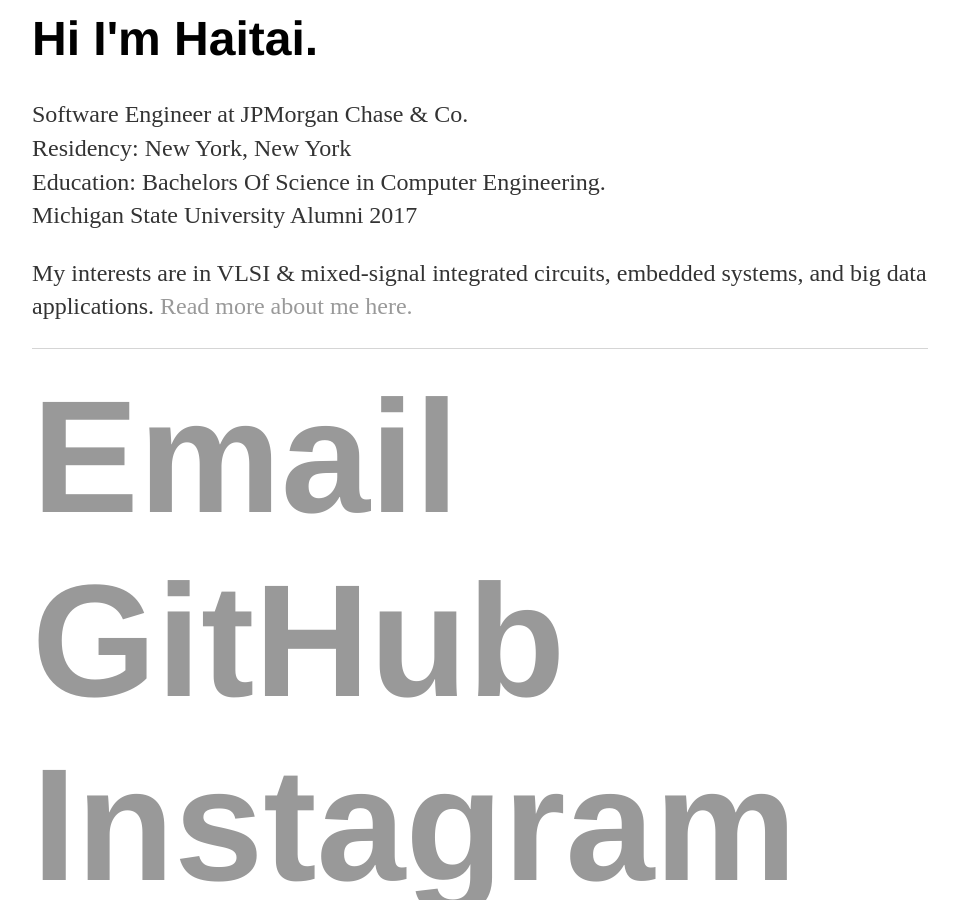
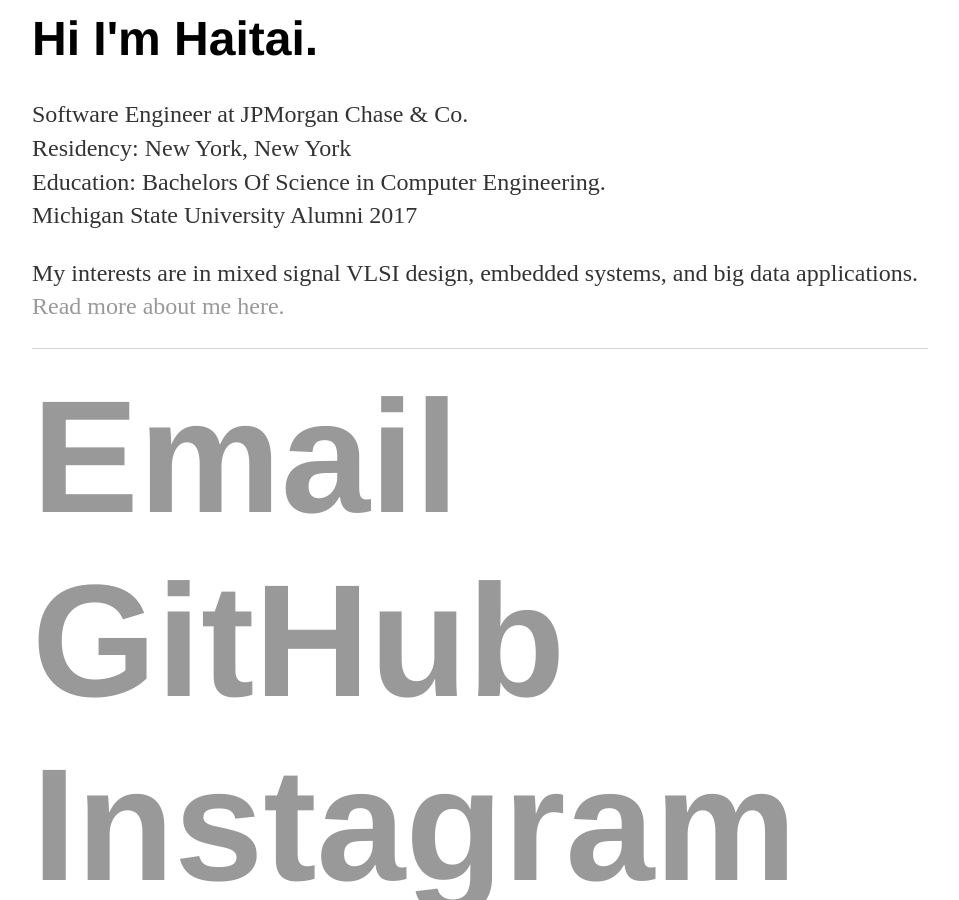
Before and after one commit to hkng248/hkng248.github.io, a Jekyll site: the page built from index.html, in a window 1280 px wide and 900 px high, scrolled down 913 px. Shown: the whole window, without its empty margins (160-1119 px from the left). Built offline with Jekyll 4.4.1, drawn with Linux system fonts in a browser that asks for light colours; Markdown is read by kramdown in place of the engine named in the settings.

Commit message:
modified

```diff
--- a/hangul/index.html
+++ b/hangul/index.html
@@ -10,7 +10,7 @@ title: hangul
 	교육: 컴퓨터 공한 학사 <br>
 	미시간 주 (Michigan State) 대학교 졸업생 2017</p>
 	<p></p>
-	<p>Interests: VLSI & mixed-signal integrated circuits, embedded systems,
+	<p>Interests: Mixed signal VLSI design, embedded systems,
 	and big data applications.</p>
 
 	<p><h2><u>기술들</u></h2>
--- a/index.html
+++ b/index.html
@@ -10,6 +10,6 @@ title: Haitai Ng
    Education: Bachelors Of Science in Computer Engineering. <br>
    Michigan State University Alumni 2017</p>
   <p></p>
-  <p>My interests are in VLSI & mixed-signal integrated circuits, embedded systems, and
+  <p>My interests are in mixed signal VLSI design, embedded systems, and
      big data applications.<a href="/about"> Read more about me here.</a></p>
 </div><!-- /.blurb -->
```
